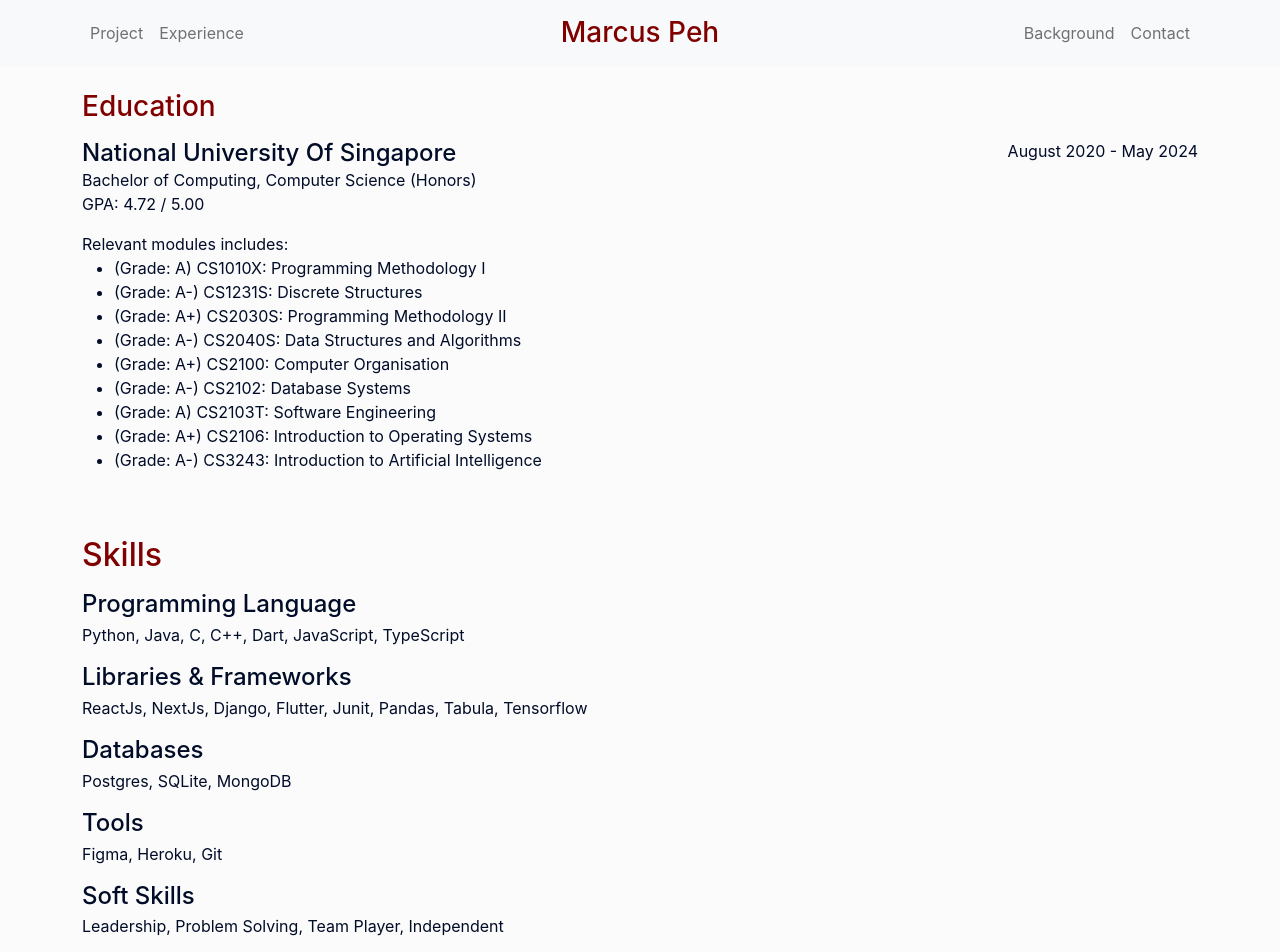
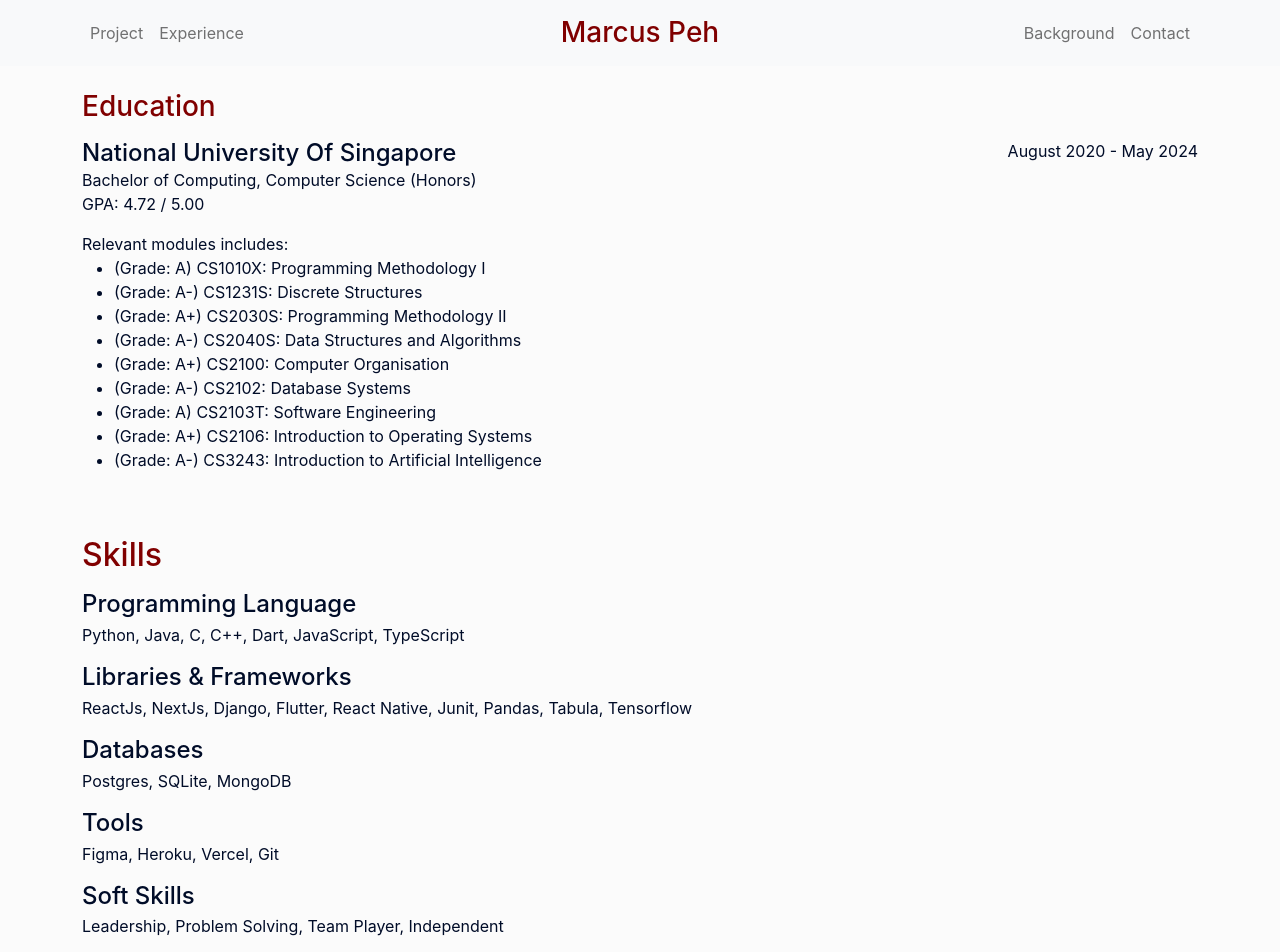
Before and after one commit to marcuspeh/marcuspeh.github.io, a React (Create React App) app: page /background in a window 1280 px wide. Shown: the top 952 px of the page. Built offline with nearby package versions, Linux system fonts and the light colour scheme.

Commit message:
Update experience

```diff
--- a/src/data/experienceData.ts
+++ b/src/data/experienceData.ts
@@ -11,7 +11,7 @@ const govTechIntern: educationObject = {
   "title": "Software Engineering Intern",
   "company": "GovTech",
   "date": "May 2022 - Jul 2022",
-  "description": "" +
+  "description":
     "Improved security by implementing 2FA. " +
     "Speed up API response time to 0.5% of the original time."
 }
--- a/src/data/skillsData.ts
+++ b/src/data/skillsData.ts
@@ -10,7 +10,7 @@ const ProgrammingLanguage: skillsObject = {
 
 const LibraryLanguage: skillsObject = {
   "header": "Libraries & Frameworks",
-  "skills": "ReactJs, NextJs, Django, Flutter, Junit, Pandas, Tabula, Tensorflow"
+  "skills": "ReactJs, NextJs, Django, Flutter, React Native, Junit, Pandas, Tabula, Tensorflow"
 }
 
 const Databases: skillsObject = {
@@ -20,7 +20,7 @@ const Databases: skillsObject = {
 
 const Tools: skillsObject = {
   "header": "Tools",
-  "skills": "Figma, Heroku, Git"
+  "skills": "Figma, Heroku, Vercel, Git"
 }
 
 const SoftSkills: skillsObject = {
```
Also changed, not shown: 1 other file (tests, documents, lock files or other folders).
